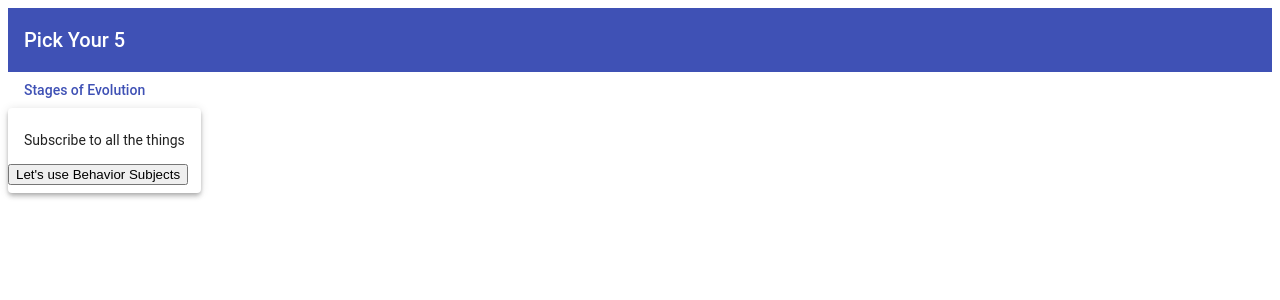
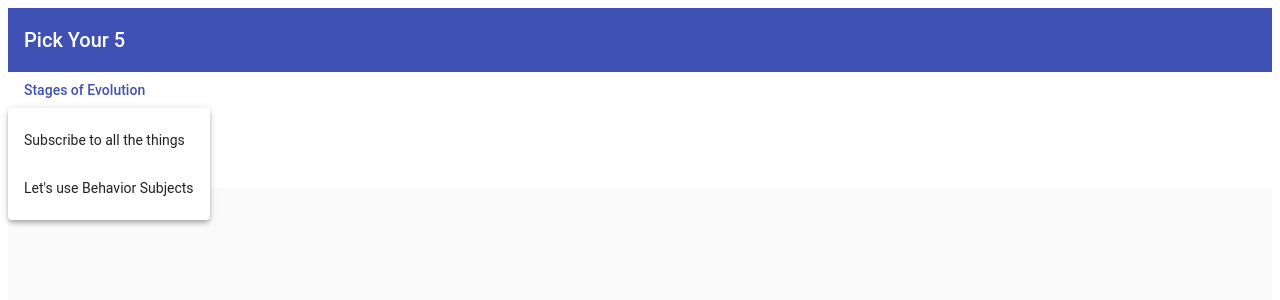
Before and after one commit to paulmojicatech/rxjs-evolution-blog, an Angular app: page /behavior-subject in a window 1280 px wide. Both pictures are taken after a click on the button "Stages of Evolution". Shown: the top 300 px of the page. Built offline with nearby package versions, Linux system fonts and the light colour scheme.

Commit message:
2 files modified

```diff
--- a/src/app/app.component.html
+++ b/src/app/app.component.html
@@ -10,7 +10,7 @@
   <button routerLink="" mat-menu-item>
     Subscribe to all the things
   </button>
-  <button routerLink="behavior-subject">
+  <button mat-menu-item routerLink="behavior-subject">
     Let's use Behavior Subjects
   </button>
 </mat-menu>
```
Also changed, not shown: src/app/behavior-subjects/behavior-subjects.module.ts (+10 -0 lines).
